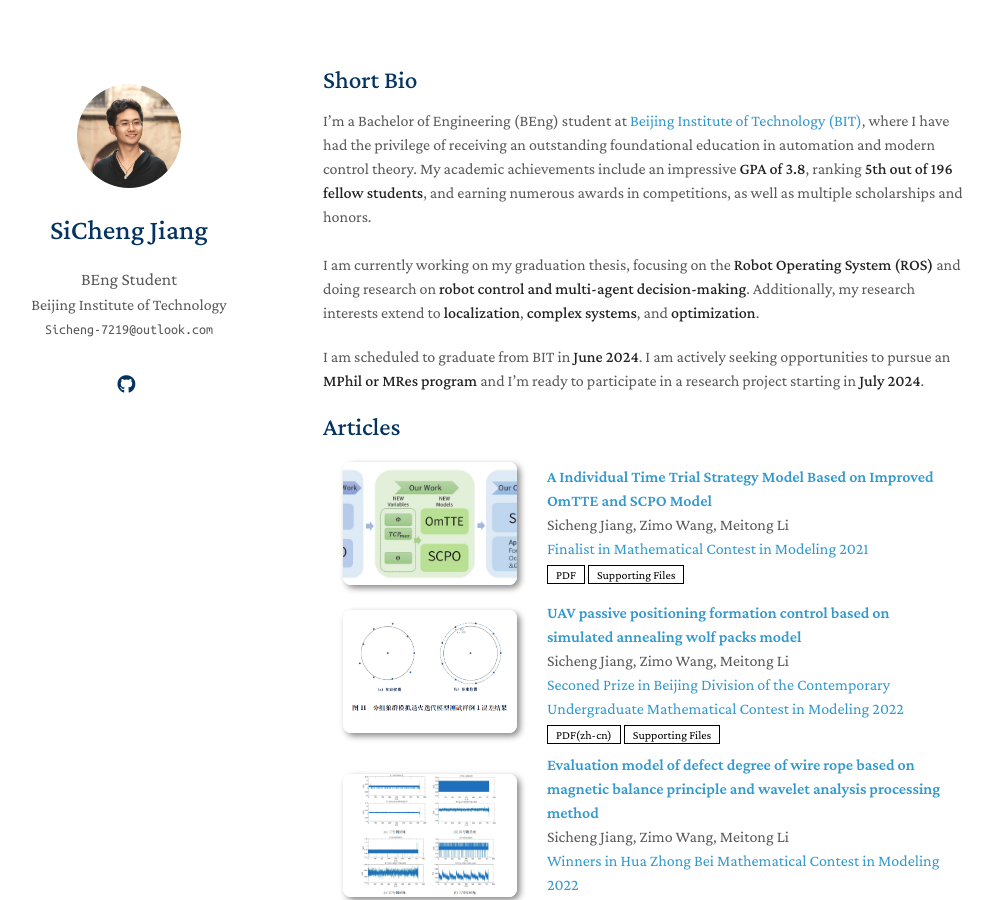
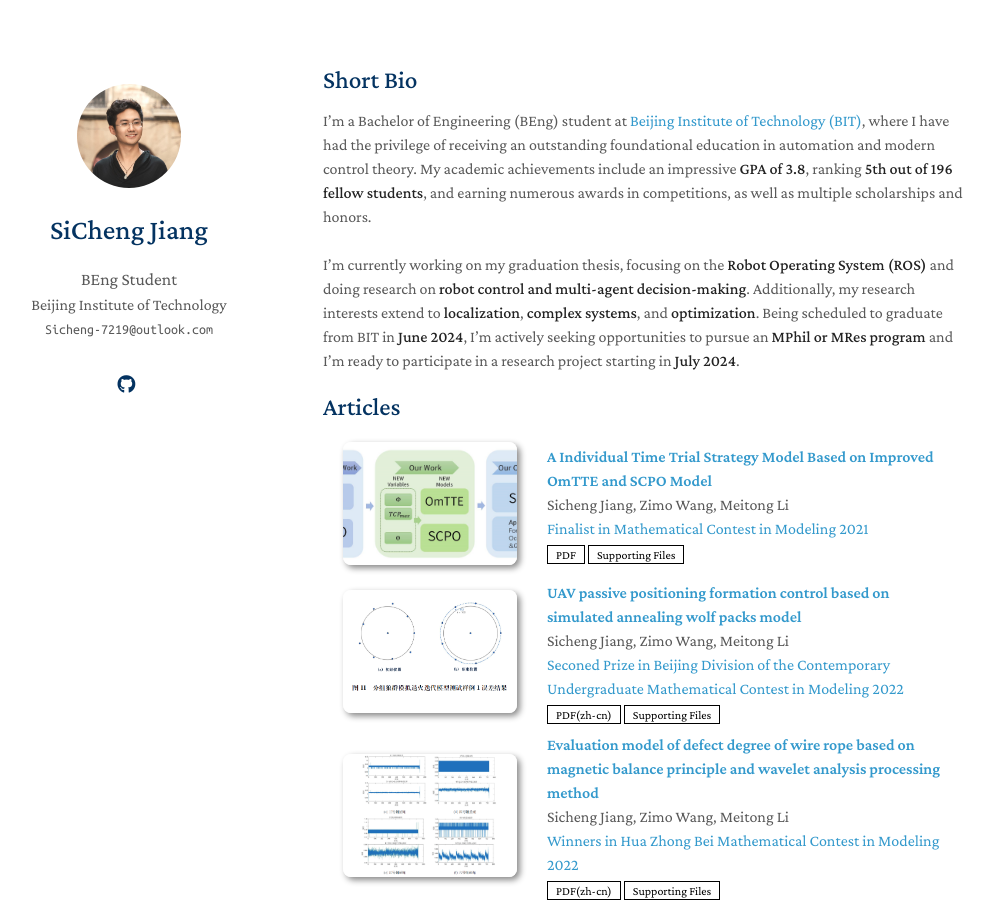
Before and after one commit to SiCheng7219/SiCheng7219.github.io, a Jekyll site: the page built from index.md, in a window 1280 px wide and 900 px high. Shown: the whole window, without its empty margins (147-1140 px from the left). Built offline with Jekyll 4.4.1, drawn with Linux system fonts in a browser that asks for light colours; nearby versions of some CDN libraries; a style sheet for code colours, icons or effects is not loaded; our own code applies the rules of GitHub Pages for plain Markdown files.

Commit message:
Small changes in short bio

```diff
--- a/index.md
+++ b/index.md
@@ -6,9 +6,7 @@ layout: homepage
 
 I'm a Bachelor of Engineering (BEng) student at [Beijing Institute of Technology (BIT)](https://english.bit.edu.cn/), where I have had the privilege of receiving an outstanding foundational education in automation and modern control theory. My academic achievements include an impressive **GPA of 3.8**, ranking **5th out of 196 fellow students**, and earning numerous awards in competitions, as well as multiple scholarships and honors.\
 \
-I am currently working on my graduation thesis, focusing on the **Robot Operating System (ROS)** and doing research on **robot control and multi-agent decision-making**. Additionally, my research interests extend to **localization**, **complex systems**, and **optimization**.
-
-I am scheduled to graduate from BIT in **June 2024**. I am actively seeking opportunities to pursue an **MPhil or MRes program** and I'm ready to participate in a research project starting in **July 2024**.
+I'm currently working on my graduation thesis, focusing on the **Robot Operating System (ROS)** and doing research on **robot control and multi-agent decision-making**. Additionally, my research interests extend to **localization**, **complex systems**, and **optimization**. Being scheduled to graduate from BIT in **June 2024**, I'm actively seeking opportunities to pursue an **MPhil or MRes program** and I'm ready to participate in a research project starting in **July 2024**.
 
 {% include_relative _includes/articles.md %}
 
```
